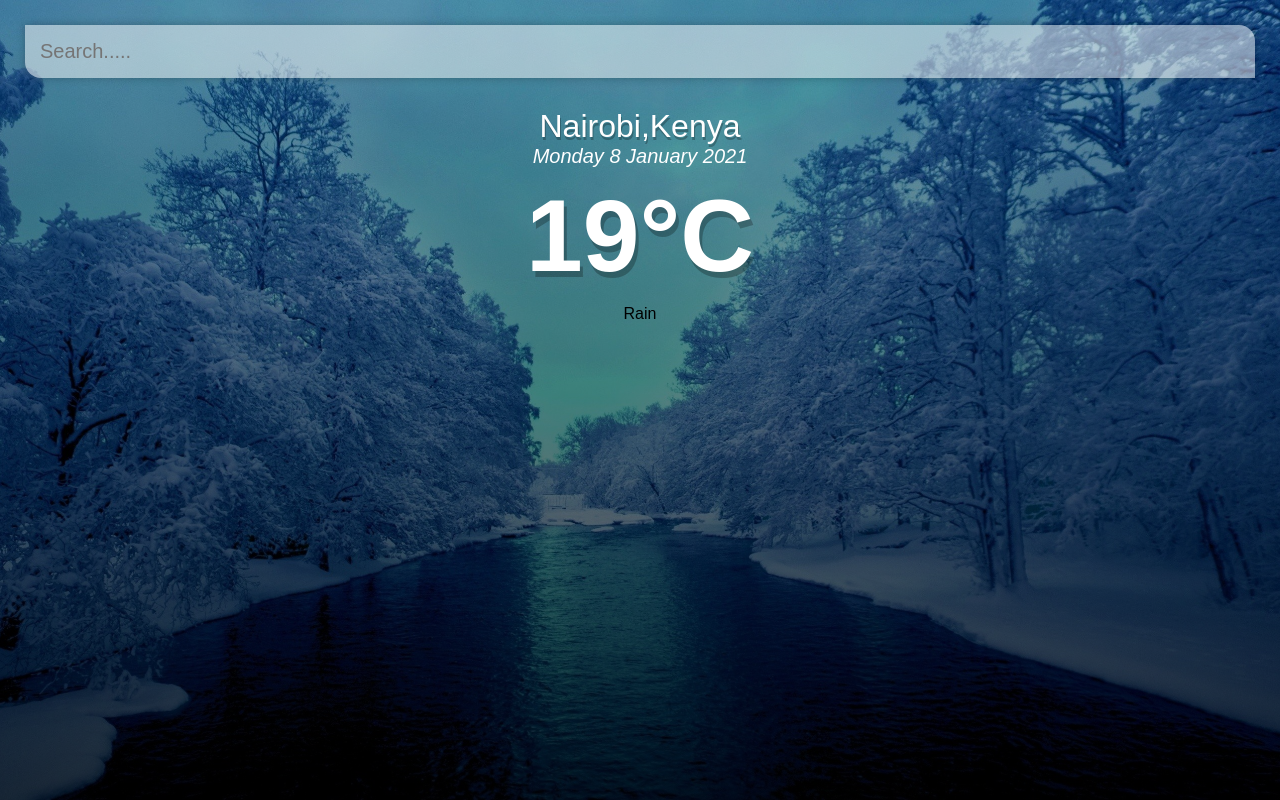
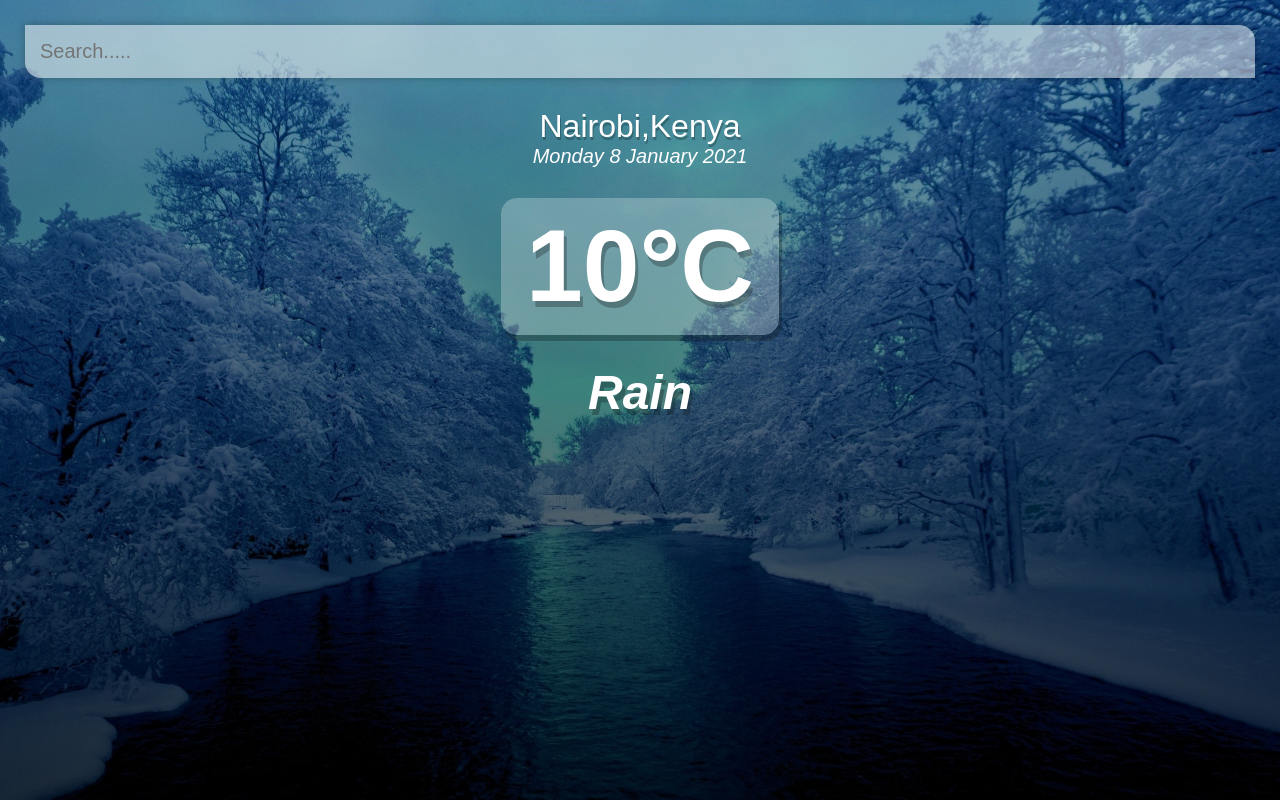
Before and after one commit to andwati/weather-app, a Vue app: page / in a window 1280 px wide. Built offline with nearby package versions, Linux system fonts and the light colour scheme.

Commit message:
completed styling

```diff
--- a/src/App.vue
+++ b/src/App.vue
@@ -2,7 +2,10 @@
   <div id="app">
     <main>
       <div class="search-box">
-        <input type="text" name="" class="search-bar" placeholder="Search.....">
+        <input
+        type="text"
+        class="search-bar"
+        placeholder="Search.....">
       </div>
       <div class="weather-wrap">
         <div class="location-box">
@@ -10,8 +13,8 @@
           <div class="date">Monday 8 January 2021</div>
         </div>
         <div class="weather-box">
-          <div class="temp">19°C</div>
-          <div class="weather1">Rain</div>
+          <div class="temp">10°C</div>
+          <div class="weather">Rain</div>
         </div>
       </div>
     </main>
@@ -26,7 +29,10 @@ export default {
   name: 'App',
   data(){
     return{
-      api_key:'1daa066a49777344fecba1fa8101f41f'
+      api_key:'1daa066a49777344fecba1fa8101f41f',
+      url_base: 'https://api.openweathermap.org/data/2.5',
+      query: '',
+      weather:{}
     }
   }
 }
@@ -114,6 +120,21 @@ main{
   font-size: 102px;
   font-weight: 900;
   text-shadow: 3px 6px rgba(0,0,0,0.25);
+  background-color: rgba(255, 255, 255, 0.25);
+  border-radius: 16px;
+  margin: 30px 0px;
+  box-shadow: 3px 6px rgba(0, 0, 0, 0.25);
 
 }
+
+.weather-box .weather{
+  color: #FFF;
+  font-size: 48px;
+  font-weight: 700;
+  font-style: italic;
+  text-shadow: 3px 6px rgba(0, 0, 0, 0.25);
+}
+
+
+
 </style>
```
